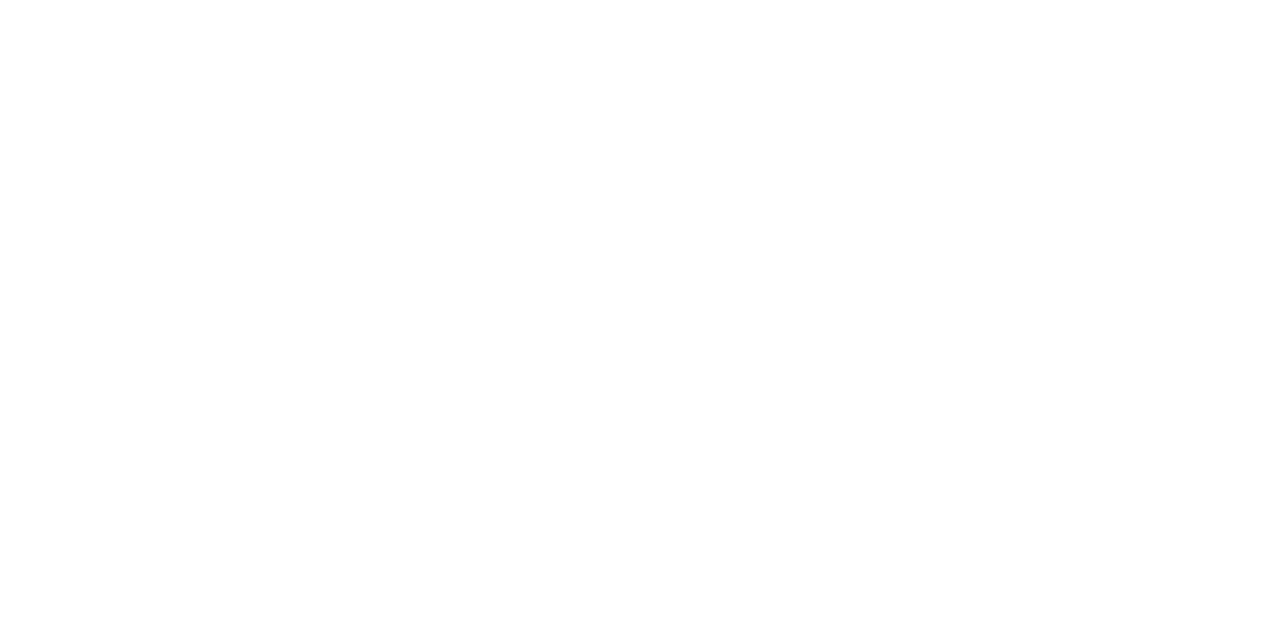
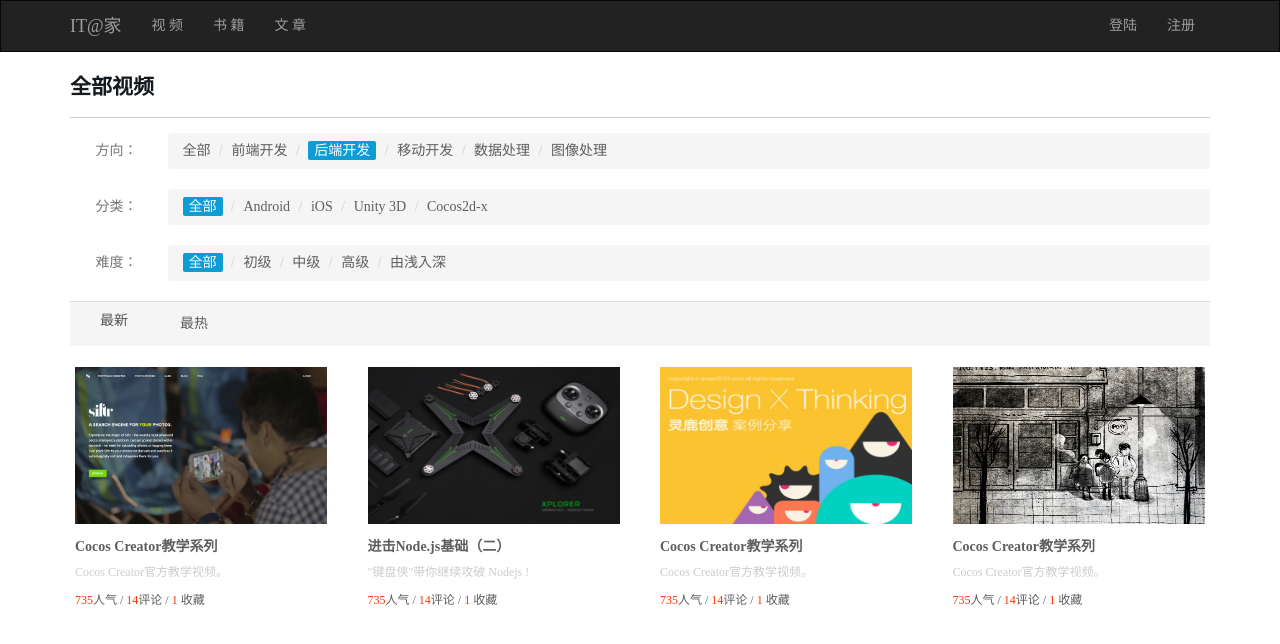
Before and after one commit to everyday02/TFM, a plain HTML site: page index.html in a window 1280 px wide. Drawn offline with Linux system fonts and the light colour scheme.

Commit message:
视频共享列表页面开发

```diff
--- /dev/null
+++ b/css/color.css
@@ -0,0 +1,3 @@
+.cf30{
+	color: #f30;
+}
--- /dev/null
+++ b/css/common.css
@@ -0,0 +1,11 @@
+body{
+	font-family: "微软雅黑";
+}
+
+a{
+	color: #5e5e5e;
+}
+
+a:hover{
+	text-decoration:none;
+}
--- /dev/null
+++ b/css/index.css
@@ -0,0 +1,76 @@
+.video-search-content{
+
+}
+
+.v-search-title{
+    color: #14191e;
+    font-size: 21px;
+    font-weight: 700;
+	margin-bottom: 15px;
+    padding-bottom: 15px;
+    border-bottom: 1px solid #ccc;
+}
+
+.v-search-list a.on{
+    color: white;
+    padding: 2px 6px;
+    border-radius: 2px;
+    background: #0E9CD4;
+}
+
+.v-s-item-title{
+    color: #777;
+    min-width: 75px;
+    font-size: 14px;
+    text-align: right;
+    padding: 8px 15px;
+    margin-bottom: 20px;
+}
+
+.v-list-top-tool{
+    padding: 12px 0;
+    background-color: #f5f5f5;
+    border-bottom: 1px solid #fff;
+    border-top: 1px solid #ddd;
+}
+
+.v-list-top-tool ul{
+    margin-left: 0;
+    margin-bottom: 0;
+    padding-left: 0;
+    list-style: none;
+}
+
+.v-list-top-tool ul li{
+	display: inline-block;
+    line-height: 1;
+    color: #555;
+}
+
+
+.video-item{
+    padding: 20px;
+    color: black;
+    font-size: 12px;
+}
+
+.video-item .img-video{
+	width: 252px;
+	height: 157px;
+}
+
+.video-item .video-text{
+	margin-top: 15px;
+}
+
+.video-item h5{
+    font-weight: 700;
+}
+
+.video-item p{
+    color: #ccc;
+}
+
+.video-desc{
+	color: #999;
+}
--- a/index.html
+++ b/index.html
@@ -2,14 +2,166 @@
 <html>
 	<head>
 		<meta charset="utf-8">
-		<title></title>
+		<title>分享视频</title>
 		<script type="text/javascript" src="js/jquery/jquery.min.js"></script>
 		<script type="text/javascript" src="doc/bootstrap3/js/bootstrap.min.js"></script>
-		<style type="text/css"  ></style>
+		<link  rel="stylesheet" href="doc/bootstrap3/css/bootstrap.css" />
+		<link  rel="stylesheet" href="css/index.css" />
+		<link  rel="stylesheet" href="css/common.css" />
+		<link  rel="stylesheet" href="css/color.css" />
 	</head>
-	<body>
+	<body >
+	<div class="navbar navbar-inverse " style="border-radius:0px;">
+      <div class="container">
+		<div class="navbar-header">
+          <button class="navbar-toggle collapsed" type="button" data-toggle="collapse" data-target=".navbar-collapse">
+            <span class="sr-only">Toggle navigation</span>
+            <span class="icon-bar"></span>
+            <span class="icon-bar"></span>
+            <span class="icon-bar"></span>
+          </button>
+          <a class="navbar-brand hidden-sm" >IT@家</a>
+        </div>
+        <div class="navbar-collapse collapse" role="navigation">
+          <ul class="nav navbar-nav">
+            <li><a href="javascript:void(0);" >视&nbsp;频</a></li>
+            <li><a href="javascript:void(0);">书&nbsp;籍</a></li>
+            <li><a href="javascript:void(0);">文&nbsp;章</a></li>
+          </ul>
+          <ul class="nav navbar-nav navbar-right hidden-sm">
+            <li><a href="javascript:void(0);" >登陆</a></li>
+             <li><a >注册</a></li>
+          </ul>
+        </div>
+      </div>
+    </div>
 
+	<div class="video-search-content container">
+		<div class="v-search-title" >
+			<span>全部视频</span>
+		</div>
+		<div class="v-search-list">
+			<div class="row ">
+				<div class="col-xs-12 col-sm-1 v-s-item-title">方向：
+				</div>
+				<div class="col-xs-12 col-sm-11">
+					<ul class="breadcrumb">
+						<li><a href="javascript:void(0);">全部</a></li>
+						<li><a href="javascript:void(0);" >前端开发</a></li>
+						<li><a href="javascript:void(0);" class="on" >后端开发</a></li>
+						<li><a href="javascript:void(0);" >移动开发</a></li>
+						<li><a href="javascript:void(0);" >数据处理</a></li>
+						<li><a href="javascript:void(0);" >图像处理</a></li>
+					</ul>
+				</div>
+			</div>
+			<div class="row">
+				<div class="col-xs-12 col-sm-1 v-s-item-title">分类：
+				</div>
+				<div class="col-xs-12 col-sm-11">
+					<ul class="breadcrumb">
+						<li><a href="javascript:void(0);" class="on">全部</a></li>
+						<li><a href="javascript:void(0);" >Android</a></li>
+						<li><a href="javascript:void(0);" >iOS</a></li>
+						<li><a href="javascript:void(0);" >Unity 3D</a></li>
+						<li><a href="javascript:void(0);" >Cocos2d-x</a></li>
+					</ul>
+				</div>
+			</div>
+			<div class="row">
+				<div class="col-xs-12 col-sm-1 v-s-item-title">难度：
+				</div>
+				<div class="col-xs-12 col-sm-11">
+					<ul class="breadcrumb">
+						<li><a href="javascript:void(0);" class="on">全部</a></li>
+						<li><a href="javascript:void(0);" >初级</a></li>
+						<li><a href="javascript:void(0);" >中级</a></li>
+						<li><a href="javascript:void(0);" >高级</a></li>
+						<li><a href="javascript:void(0);" >由浅入深</a></li>
+					</ul>
+				</div>
+			</div>
+			<div class="v-list-top-tool">
+				<div class="container">
+					<ul class="bc-social-buttons">
+						<li class="social-qq col-xs-12 col-sm-1">
+							<i class="fa fa-qq"></i>最新 <span id="qqgroup"></span>
+						</li>
+						<li class="social-forum">
+							<a class="" href="http://wenda.bootcss.com" >
+								<i class="fa fa-comments"></i> 最热
+							</a>
+						</li>
+					</ul>
+				</div>
+			</div>
+		</div>
+	</div>
 
+	<div class="video-list-content container">
+		<div class="row">
+			<div class="col-xs-12 col-sm-3 video-item">
+				<a href="images/work_1.jpg" class="fh5co-project-item image-popup to-animate fadeInUp animated">
+					<img src="img/video/01.png" alt="Image" class="img-video">
+					<div class="video-text">
+						<h5 >Cocos Creator教学系列</h5>
+						<p class="text-ellipsis">Cocos Creator官方教学视频。</p>
+						<div class="video-message">
+							<span class="cf30">735</span>人气 /
+							<span class="cf30">14</span>评论 /
+							<span class="cf30">1 </span>收藏
+						</div>
+					</div>
+				</a>
+			</div>
+
+			<div class="col-xs-12 col-sm-3 video-item">
+				<a href="images/work_1.jpg" class="fh5co-project-item image-popup to-animate fadeInUp animated">
+					<img src="img/video/02.jpg" alt="Image" class="img-video">
+					<div class="video-text">
+						<h5 >进击Node.js基础（二）</h5>
+						<p class="text-ellipsis">"键盘侠"带你继续攻破 Nodejs !</p>
+						<div class="video-message">
+							<span class="cf30">735</span>人气 /
+							<span class="cf30">14</span>评论 /
+							<span class="cf30">1 </span>收藏
+						</div>
+					</div>
+				</a>
+			</div>
+
+			<div class="col-xs-12 col-sm-3 video-item">
+				<a href="images/work_1.jpg" class="fh5co-project-item image-popup to-animate fadeInUp animated">
+					<img src="img/video/03.jpg" alt="Image" class="img-video">
+					<div class="video-text">
+						<h5 >Cocos Creator教学系列</h5>
+						<p class="text-ellipsis">Cocos Creator官方教学视频。</p>
+						<div class="video-message">
+							<span class="cf30">735</span>人气 /
+							<span class="cf30">14</span>评论 /
+							<span class="cf30">1 </span>收藏
+						</div>
+					</div>
+				</a>
+			</div>
+
+			<div class="col-xs-12 col-sm-3 video-item">
+				<a href="images/work_1.jpg" class="fh5co-project-item image-popup to-animate fadeInUp animated">
+					<img src="img/video/04.jpg" alt="Image" class="img-video">
+					<div class="video-text">
+						<h5 >Cocos Creator教学系列</h5>
+						<p class="text-ellipsis">Cocos Creator官方教学视频。</p>
+						<div class="video-message">
+							<span class="cf30">735</span>人气 /
+							<span class="cf30">14</span>评论 /
+							<span class="cf30">1 </span>收藏
+						</div>
+					</div>
+				</a>
+			</div>
+		</div>
+
+	</div>
 
 	</body>
 </html>
```
Also changed, not shown: img/video/01.png (added), img/video/02.jpg (added), img/video/03.jpg (added), img/video/04.jpg (added).
